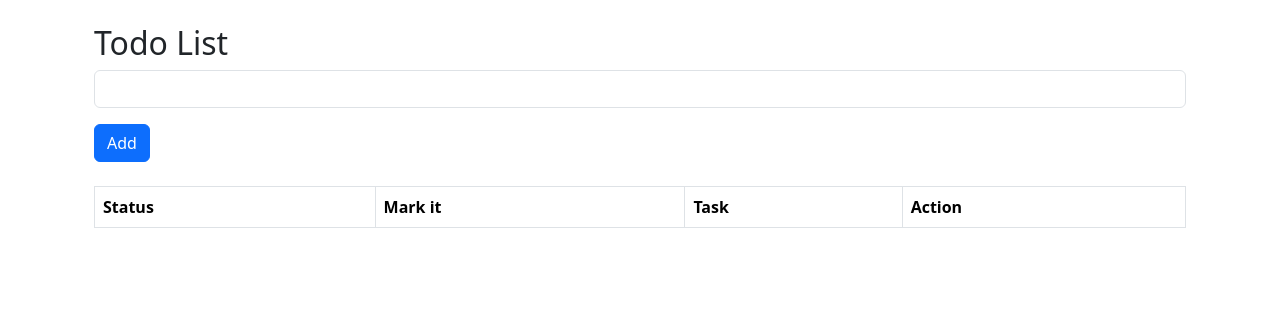
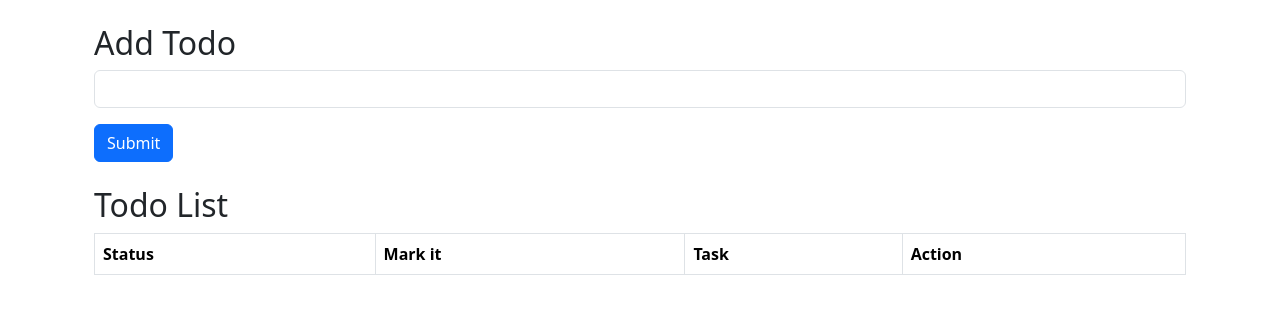
Before and after one commit to astro-19/ToDOList, a React (Create React App) app: page / in a window 1280 px wide. Shown: the top 314 px of the page. Built offline with nearby package versions, Linux system fonts and the light colour scheme.

Commit message:
new changes

```diff
--- a/src/App.js
+++ b/src/App.js
@@ -111,14 +111,15 @@
 
   return (
     <div className="container p-4">
-      <h2>Todo List</h2>
+      <h2>Add Todo</h2>
       <form onSubmit={handleSubmit}>
         <div className="mb-3">
           <input type="text" className="form-control" onChange={(e) => setTodo(e.target.value)} value={todo} />
         </div>
-        <button type="submit" className="btn btn-primary">Add</button>
+        <button type="submit" className="btn btn-primary">Submit</button>
       </form>
       <div className="mt-4">
+        <h2>Todo List</h2>
         <table className="table">
           <thead>
             <tr>
@@ -135,7 +136,6 @@
                 <td className="col-2"><input type="checkbox" className="form-check-input" onChange={() => todoComplete(todo.id)} checked={todo.complete} disabled={todoEditing === todo.id} /></td>
                 <td className="col-5">{todoEditing === todo.id ? (<input type="text" className="form-control" onChange={(e) => setEditingText(e.target.value)} value={editingText} />) : (todo.task)} </td>
                 <td className="col-3">{todoEditing === todo.id ? <button className="btn btn-primary btn-sm" onClick={() => editTodo(todo.id)}>Submit</button> : <button className="btn btn-primary btn-sm" onClick={() => setTodoEditing(todo.id)}>Edit</button>} <button className="btn btn-danger btn-sm" onClick={() => deleteTodo(todo.id)}>Delete</button></td>
-                {/* <td className="col-2"><button className="btn btn-danger btn-sm" onClick={() => deleteTodo(todo.id)}>Delete</button></td> */}
               </tr>
             })}
           </tbody>
```
